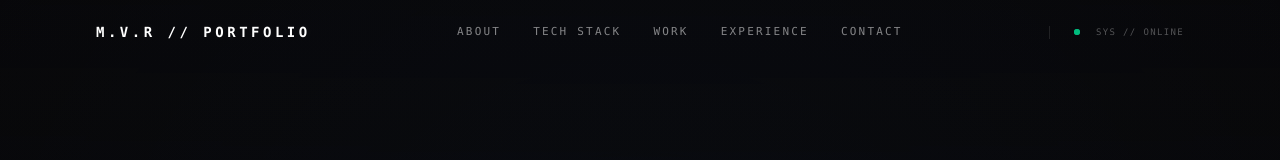
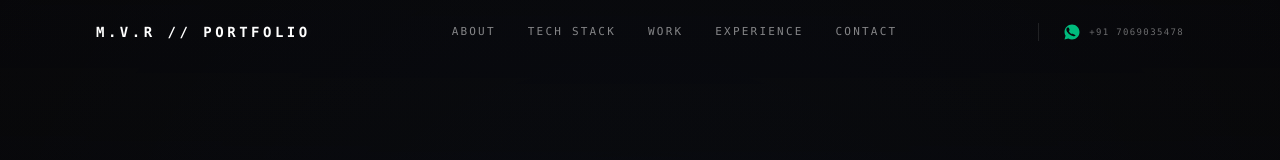
Before and after one commit to VAIBHAVMISHRA2026/PORTFOLIO, a React app: page / in a window 1280 px wide. Shown: the top 160 px of the page. Built offline with nearby package versions, Linux system fonts and the light colour scheme; the HTML template or start-up script is replaced by a standard one.

Commit message:
feat: replace online status badge with pulsing WhatsApp link

```diff
--- a/src/components/Navbar.jsx
+++ b/src/components/Navbar.jsx
@@ -1,5 +1,11 @@
 import { useState, useEffect } from 'react';
 import { Activity } from 'lucide-react';
+
+const WhatsAppIcon = (props) => (
+  <svg viewBox="0 0 24 24" fill="currentColor" className={props.className} width="1em" height="1em">
+    <path d="M12.012 2c-5.506 0-9.988 4.478-9.988 9.984a9.92 9.92 0 0 0 1.392 5.048L2 22l5.14-1.348a9.882 9.882 0 0 0 4.872 1.28c5.506 0 9.988-4.478 9.988-9.984C22 6.478 17.518 2 12.012 2zm4.736 14.194c-.262.744-1.28 1.348-2.072 1.436-.54.062-1.242.096-3.666-.902-3.096-1.28-5.076-4.428-5.23-4.634-.156-.206-1.272-1.696-1.272-3.23 0-1.536.804-2.29 1.092-2.584.288-.294.63-.368.84-.368.21 0 .42.002.604.01.196.008.462-.074.72.548.266.64.912 2.222.99 2.38.08.158.132.342.026.548-.104.208-.158.334-.316.518-.156.182-.328.406-.468.544-.156.156-.32.326-.138.64.182.312.81 1.336 1.736 2.164.928.828 1.71 1.084 2.024 1.242.312.156.494.13.678-.08.184-.21.802-.93.102-1.244-.7-.314-1.168-.142-1.378.07z"/>
+  </svg>
+);
 
 const Navbar = () => {
   const [isOpen, setIsOpen] = useState(false);
@@ -57,14 +63,16 @@ const Navbar = () => {
             ))}
           </nav>
 
-          {/* Right System Info Overlay (Desktop only) */}
-          <div className="hidden lg:flex items-center gap-4 font-mono text-[9px] text-white/30 tracking-[0.15em] border-l border-white/10 pl-6 select-none">
-            <span className="relative flex h-1.5 w-1.5">
-              <span className="animate-ping absolute inline-flex h-full w-full rounded-full bg-emerald-400 opacity-75" />
-              <span className="relative inline-flex rounded-full h-1.5 w-1.5 bg-emerald-500" />
-            </span>
-            <span>SYS // ONLINE</span>
-          </div>
+          {/* Right WhatsApp Overlay (Desktop only) */}
+          <a
+            href="https://wa.me/917069035478"
+            target="_blank"
+            rel="noopener noreferrer"
+            className="hidden lg:flex items-center gap-2 font-mono text-[9px] text-white/40 hover:text-emerald-400 tracking-[0.15em] border-l border-white/10 pl-6 transition-colors duration-300 select-none cursor-pointer"
+          >
+            <WhatsAppIcon className="h-4.5 w-4.5 text-emerald-500 animate-pulse" />
+            <span>+91 7069035478</span>
+          </a>
 
           {/* Mobile Menu Button */}
           <button
```
